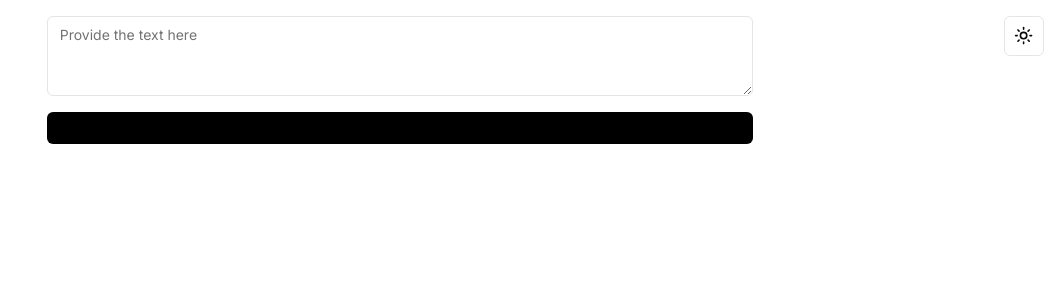
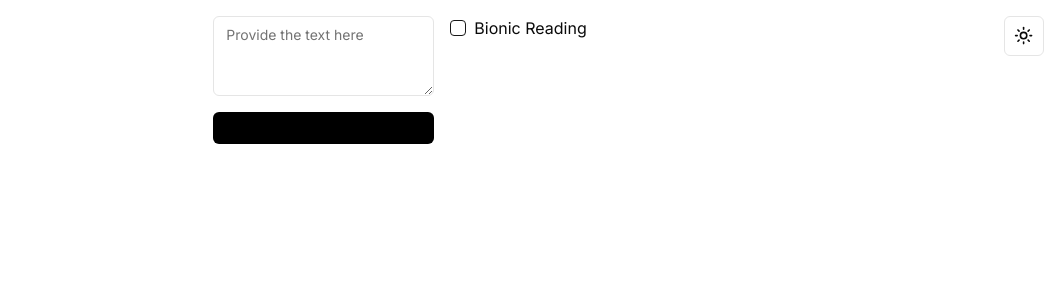
Before and after one commit to Tungetyt/noun-painter, a Next.js app: page / in a window 1280 px wide. Shown: the top 300 px of the page, without its empty margins (220-1280 px from the left). Built offline with nearby package versions, Linux system fonts and the light colour scheme.

Commit message:
feat: bionic reading

```diff
--- a/app/page.tsx
+++ b/app/page.tsx
@@ -3,7 +3,7 @@ import TextareaHighlight from '@/components/textarea-highlight'
 
 export default function Home() {
 	return (
-		<main className='flex min-h-screen justify-between p-4'>
+		<main className='flex min-h-screen justify-between p-4 flex-wrap'>
 			<TextareaHighlight />
 			<ModeToggle />
 		</main>
--- a/components/textarea-highlight.tsx
+++ b/components/textarea-highlight.tsx
@@ -13,6 +13,8 @@ import {
 import {Textarea} from './ui/textarea'
 import nlp from 'compromise'
 import DOMPurify from 'dompurify'
+import {Checkbox} from './ui/checkbox'
+import {textVide} from 'text-vide'
 
 const getRandomColor = (usedColors: Set<string>) => {
 	let color: string
@@ -38,7 +40,8 @@ const getNouns = (text: string) => {
 
 const getHighlightedText = (
 	text: string,
-	colorDict: Record<string, string>
+	colorDict: Record<string, string>,
+	bionicReading: boolean
 ) => {
 	let highlightedText = text
 
@@ -58,6 +61,12 @@ const getHighlightedText = (
 	highlightedText = highlightedText
 		.replace(/\n/g, '<br/>')
 		.replace(/\t/g, '&nbsp;&nbsp;&nbsp;&nbsp;')
+
+	// Apply Bionic Reading effect using text-vide
+	if (bionicReading) {
+		highlightedText = textVide(highlightedText)
+	}
+
 	return highlightedText
 }
 
@@ -83,7 +92,8 @@ const getRepeatedNouns = (text: string) => {
 const highlightRepeatedNouns = (
 	text: string,
 	colorDict: {[key: string]: string},
-	usedColors: Set<string>
+	usedColors: Set<string>,
+	bionicReading: boolean
 ) => {
 	const repeatedNouns = getRepeatedNouns(text)
 	for (const noun of repeatedNouns) {
@@ -94,12 +104,13 @@ const highlightRepeatedNouns = (
 		}
 	}
 
-	return getHighlightedText(text, colorDict)
+	return getHighlightedText(text, colorDict, bionicReading)
 }
 
 const useHandleTextChange = (
 	setText: Dispatch<SetStateAction<string>>,
-	setHighlightedText: Dispatch<SetStateAction<string>>
+	setHighlightedText: Dispatch<SetStateAction<string>>,
+	bionicReading: boolean
 ) => {
 	const colorDict = useRef<Record<string, string>>({})
 	const usedColors = useRef<Set<string>>(new Set())
@@ -110,23 +121,28 @@ const useHandleTextChange = (
 			const rawHtml = highlightRepeatedNouns(
 				newText,
 				colorDict.current,
-				usedColors.current
+				usedColors.current,
+				bionicReading
 			)
 			const sanitizedHtml = DOMPurify.sanitize(rawHtml)
 			setHighlightedText(sanitizedHtml)
 			localStorage.setItem('highlightedText', newText) // Save text to localStorage
 		},
-		[setText, setHighlightedText]
+		[setText, setHighlightedText, bionicReading]
 	)
 
 	return handleTextChange
 }
 
-const useTextChange = () => {
+const useTextChange = (bionicReading: boolean) => {
 	const [text, setText] = useState('')
 	const [highlightedText, setHighlightedText] = useState('')
 
-	const handleTextChange = useHandleTextChange(setText, setHighlightedText)
+	const handleTextChange = useHandleTextChange(
+		setText,
+		setHighlightedText,
+		bionicReading
+	)
 
 	return {text, highlightedText, handleTextChange}
 }
@@ -155,12 +171,19 @@ const useSavedText = (handleTextChange: (newText: string) => void) => {
 }
 
 const TextareaHighlight: FC = () => {
-	const {text, highlightedText, handleTextChange} = useTextChange()
+	const [bionicReading, setBionicReading] = useState(false)
+	const {text, highlightedText, handleTextChange} = useTextChange(bionicReading)
 	const textareaRef = useTextareaRef(text)
 	useSavedText(handleTextChange)
 
+	const handleCheckboxChange = useCallback(() => {
+		setBionicReading(prev => !prev)
+		handleTextChange(text)
+	}, [handleTextChange, text])
+
 	return (
-		<div className='flex flex-col gap-4 w-[70ch] mx-auto'>
+		<div className='flex mx-auto gap-4 flex-wrap'>
+			<div className='flex flex-col gap-4 max-w-[70ch]'>
 				<Textarea
 					placeholder='Provide the text here'
 					value={text}
@@ -173,6 +196,16 @@ const TextareaHighlight: FC = () => {
 					dangerouslySetInnerHTML={{__html: highlightedText}}
 				/>
 			</div>
+			<div className='gap-4'>
+				<label className='flex items-center gap-2'>
+					<Checkbox
+						checked={bionicReading}
+						onCheckedChange={handleCheckboxChange}
+					/>
+					<span>Bionic Reading</span>
+				</label>
+			</div>
+		</div>
 	)
 }
 
--- a/package.json
+++ b/package.json
@@ -25,7 +25,8 @@
 		"react": "^18.3.1",
 		"react-dom": "^18.3.1",
 		"tailwind-merge": "^2.4.0",
-		"tailwindcss-animate": "^1.0.7"
+		"tailwindcss-animate": "^1.0.7",
+		"text-vide": "^1.8.1"
 	},
 	"devDependencies": {
 		"@biomejs/biome": "1.8.3",
```
Also changed, not shown: 1 other file (tests, documents, lock files or other folders). Lines whose indentation alone changed are shown as unchanged.
